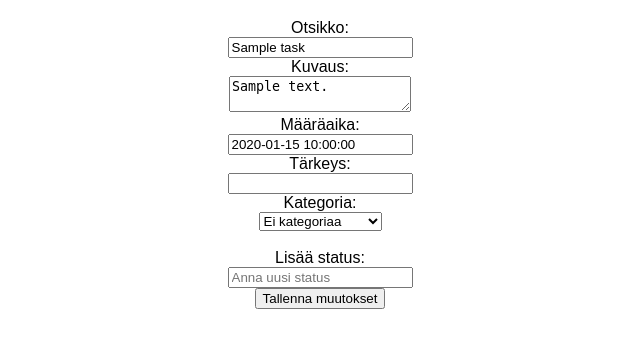
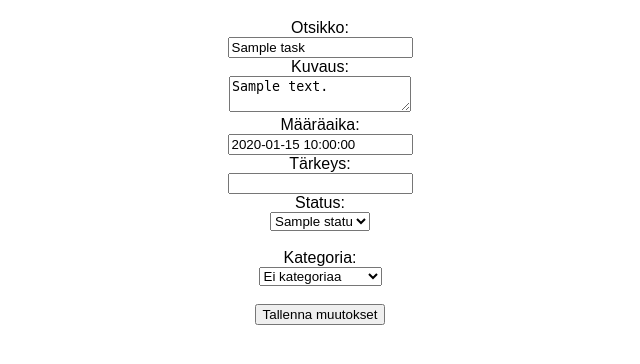
Before and after one commit to veeranniina/tsoha-teht-v-sovellus, a Flask app: template templates/edit.html in a window 1280 px wide. Shown: the part 197-561 px from the top of the page, without its empty margins (320-960 px from the left). Run offline with Flask 3, Linux system fonts and the light colour scheme; the template is opened without the code that fills it: most values are stand-ins (such as "Sample title", 1, 10 or a date in 2020).

Commit message:
tried to fix status problem

```diff
--- a/templates/edit.html
+++ b/templates/edit.html
@@ -16,6 +16,13 @@
     <label for="priority">Tärkeys:</label><br>
     <input type="number" id="priority" name="priority" value="{{ task.priority }}"><br>
 
+    <label for="status_id">Status:</label><br>
+    <select id="status_id" name="status_id">
+        {% for status in statuses %}
+            <option value="{{ status.id }}">{{ status.name }}</option>
+        {% endfor %}
+    </select><br><br>
+
     <label for="category">Kategoria:</label><br>
     <select id="category" name="category">
         <option value="">Ei kategoriaa</option>
@@ -24,9 +31,6 @@
         {% endfor %}
     </select><br><br>
 
-    <label for="status_name">Lisää status:</label><br>
-    <input type="text" id="status_name" name="status_name" placeholder="Anna uusi status"><br>
-
     <input type="submit" value="Tallenna muutokset">
 </form>
 
```
